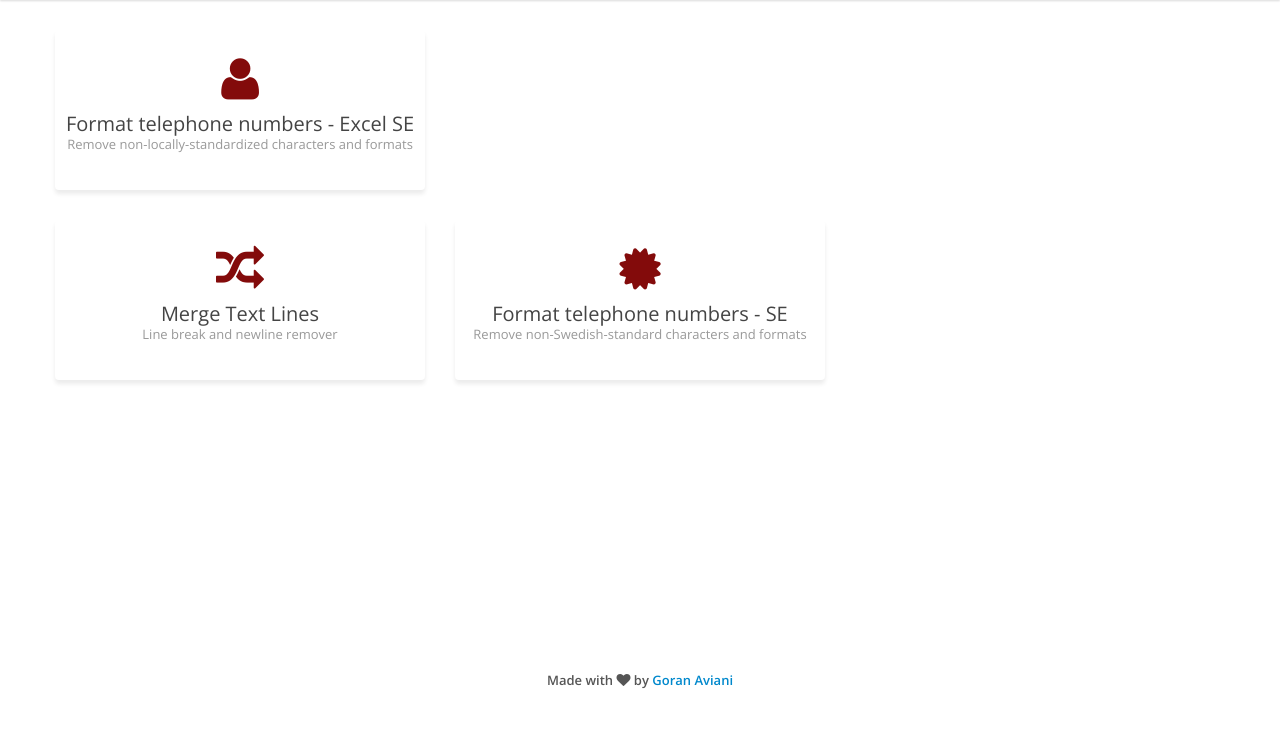
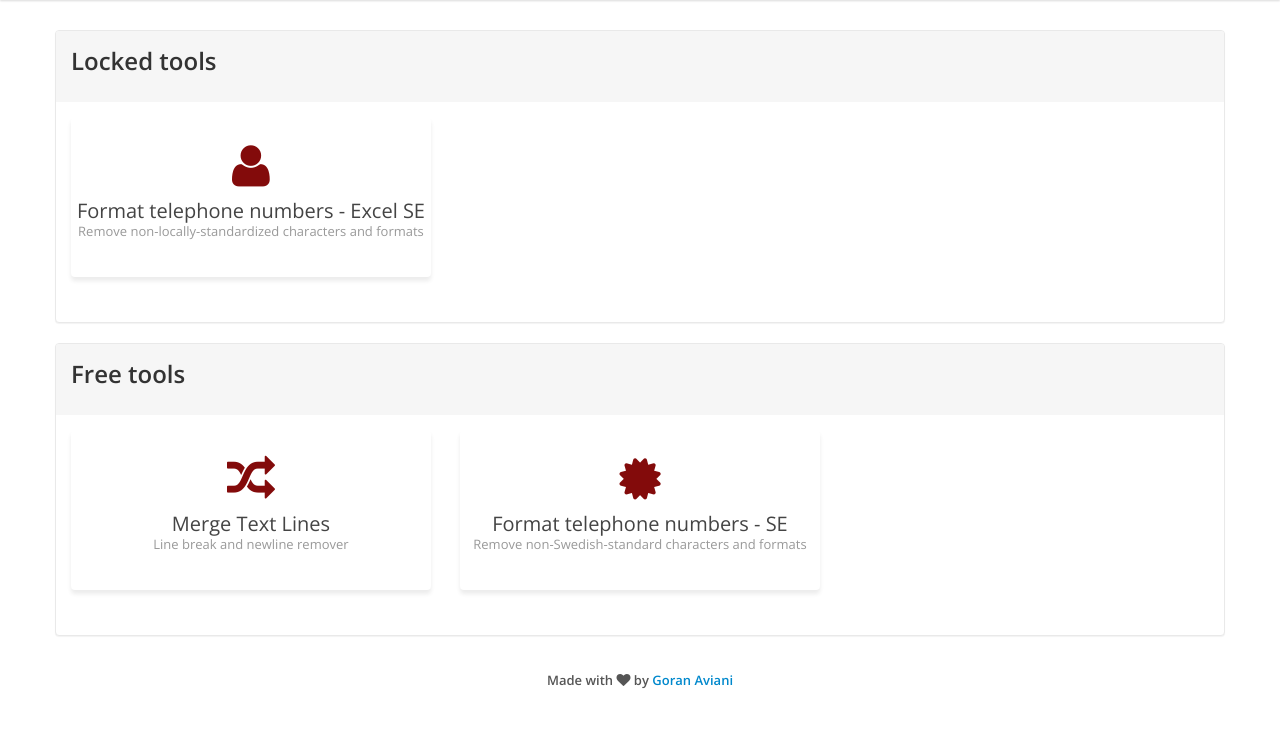
Before and after one commit to GoranAviani/inaivatools, a Django app: page /dashboard in a window 1280 px wide. Shown: the part 68-804 px from the top of the page. Run offline with Django 3.2, Linux system fonts and the light colour scheme; some libraries are stand-ins or nearby versions.

Commit message:
dashboard with two section

```diff
--- a/templates/dashboard.html
+++ b/templates/dashboard.html
@@ -5,35 +5,44 @@
 
 {% block content %}
 
-
 <div class="wrapper">
     <div class="container">
         <div class="row">
-
-
-            <!--/.span3-->
             <div class="span12">
+                <div class="content">
+                    <div class="module">
+                        <div class="module-head">
+                            <h2>Locked tools</h2>
+                        </div>
+                        <div class="module-body">
                             <div class="content">
                                 <div class="btn-controls">
                                     <div class="btn-box-row row-fluid">
                                         <a href="{% url 'formattelnumbersupload' %}" class="btn-box big span4"><i class="icon-user"></i><b>Format telephone numbers - Excel SE</b>
                                             <p class="text-muted">
-                                    Remove non-locally-standardized characters and formats</p>
+                                                Remove non-locally-standardized characters and formats
+                                            </p>
                                         </a>
                                     </div>
-
-                    </div>
-                    <!--/#btn-controls-->
-
-                </div>
-                <!--/.content-->
-
-            <!--/.span9-->
+                                </div><!--/#btn-controls-->
                             </div>
                         </div>
+                    </div>
+                </div> <!--/.content-->
+            </div> <!--/.span12-->
+        </div>
+    </div> <!--/.container-->
 
+
+    <div class="container">
         <div class="row">
             <div class="span12">
+                <div class="content">
+                    <div class="module">
+                        <div class="module-head">
+                            <h2>Free tools</h2>
+                        </div>
+                        <div class="module-body">
                             <div class="content">
                                 <div class="btn-controls">
                                     <div class="btn-box-row row-fluid">
@@ -44,15 +53,14 @@
                                             <p class="text-muted">Remove non-Swedish-standard characters and formats</p>
                                         </a>
                                     </div>
+                                </div><!--/#btn-controls-->
+                            </div>
+                        </div>
+                    </div>
+                </div> <!--/.content-->
+            </div> <!--/.span12-->
+        </div>
+    </div> <!--/.container-->
+</div> <!--/.wrapper-->
 
-                </div>
-                <!--/#btn-controls-->
-            </div>
-            <!--/.content-->
-        </div>
-        <!--/.span9-->
-    </div>
-    <!--/.container-->
-</div>
-<!--/.wrapper-->
 {% endblock %}
```
Lines whose indentation alone changed are shown as unchanged.
